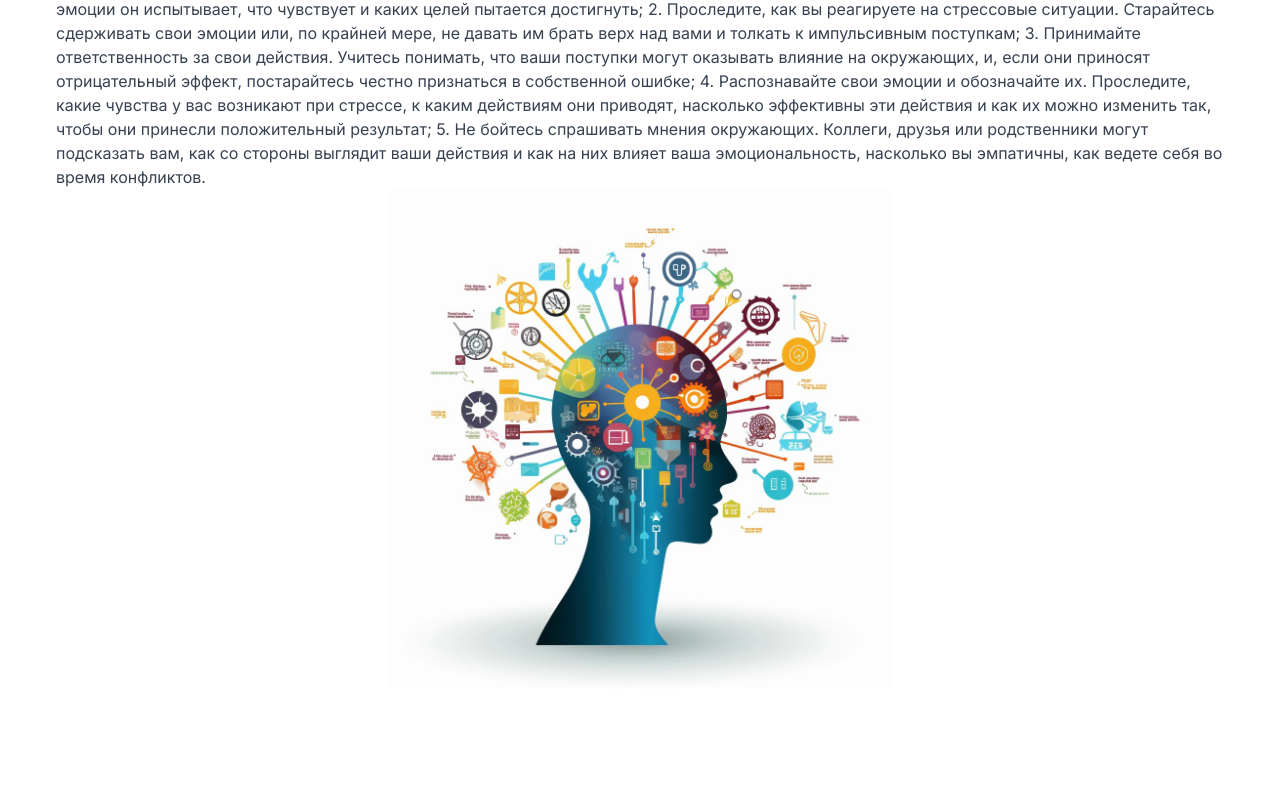
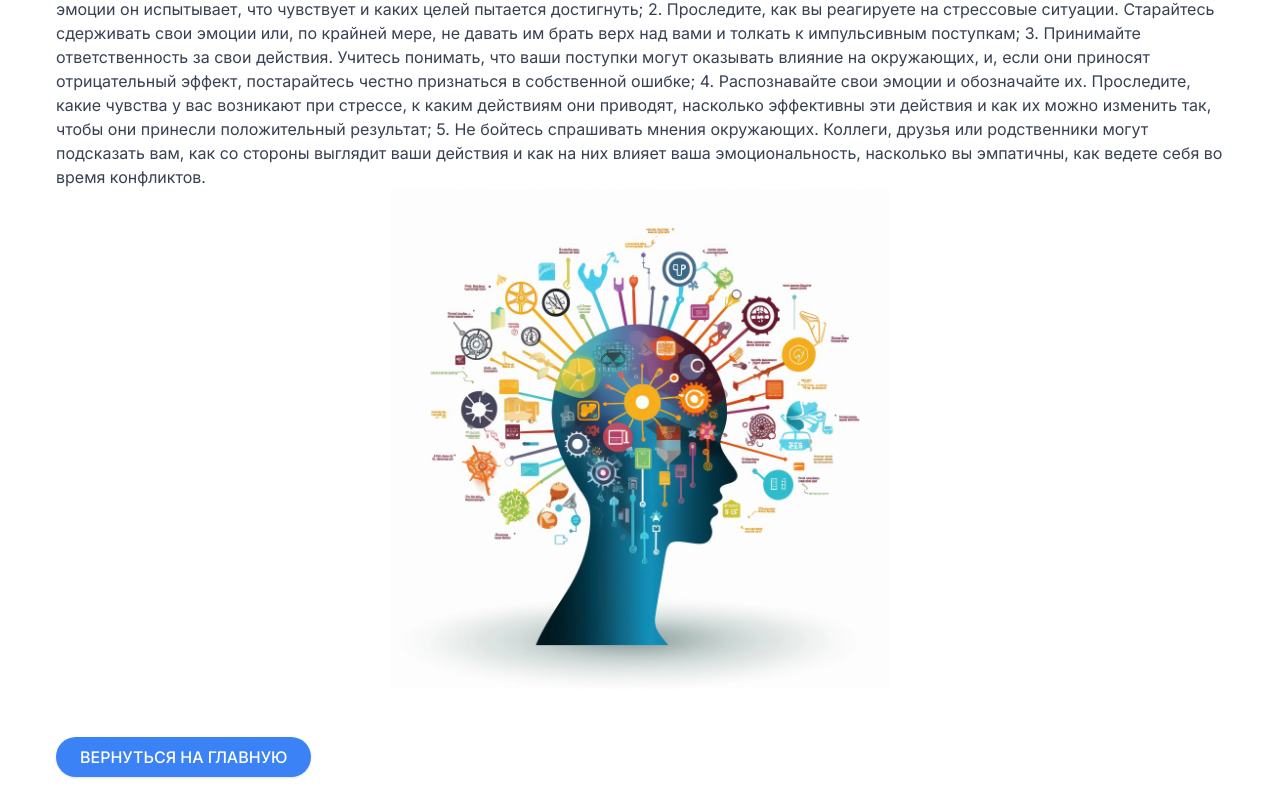
Before and after one commit to InternOfTeam1/Psyconica, a Next.js app: page /articles in a window 1280 px wide. Shown: the part 1382-2191 px from the top of the page. Before the commit the page ends 2135 px from the top, so only its background shows below. Built offline with nearby package versions, Linux system fonts and the light colour scheme.

Commit message:
adding return home page to article

```diff
--- a/src/app/articles/page.tsx
+++ b/src/app/articles/page.tsx
@@ -1,4 +1,6 @@
+import { HOME_ROUTE } from '@/constants/routes';
 import Image from 'next/image'
+import Link from 'next/link';
 
 const Articles: React.FC = () => {
   return (
@@ -37,7 +39,9 @@ const Articles: React.FC = () => {
         <Image src="/article2.jpeg" alt="img" width={500} height={500} className="mx-auto block" />
       </div>
 
-
+      <Link href={HOME_ROUTE}>
+        <div className="inline-block mt-4 px-6 py-2 font-medium leading-6 text-center text-white uppercase transition bg-blue-500 rounded-full shadow ripple waves-light hover:shadow-lg focus:outline-none hover:bg-blue-600">Вернуться на главную</div>
+      </Link>
 
 
     </div>
--- a/src/app/ui/globals.css
+++ b/src/app/ui/globals.css
@@ -7,7 +7,7 @@
 .bg-custom-size {
   background-size: 100%;
   min-height: 20rem;
-  margin-right: -4%;
+  margin-right: -1%;
 }
 
 @media (min-width: 1536px) {
```
